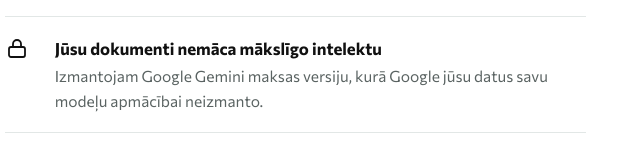
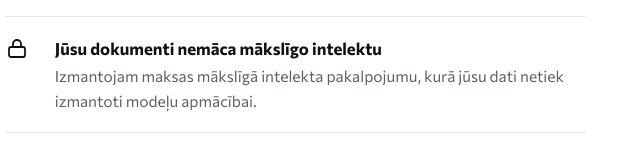
Before and after one commit to ungursedgars/clickless, a plain HTML site: page par-mums.html in a window 1280 px wide. Shown: the part 902-1066 px from the top of the page, 614-1254 px from the left. Drawn offline with Linux system fonts and the light colour scheme.

Commit message:
Datu solījuma teksts bez pakalpojumu nosaukumiem
Co-Authored-By: Claude Opus 5.5 <noreply@anthropic.com>

```diff
--- a/par-mums.html
+++ b/par-mums.html
@@ -96,7 +96,7 @@
         </li>
         <li>
           <svg viewBox="0 0 24 24" aria-hidden="true"><rect x="4" y="10" width="16" height="10" rx="2" fill="none" stroke="currentColor" stroke-width="1.8"/><path d="M8 10V7a4 4 0 018 0v3" fill="none" stroke="currentColor" stroke-width="1.8"/></svg>
-          <div><strong>Jūsu dokumenti nemāca mākslīgo intelektu</strong><p>Izmantojam Google Gemini maksas versiju, kurā Google jūsu datus savu modeļu apmācībai neizmanto.</p></div>
+          <div><strong>Jūsu dokumenti nemāca mākslīgo intelektu</strong><p>Izmantojam maksas mākslīgā intelekta pakalpojumu, kurā jūsu dati netiek izmantoti modeļu apmācībai.</p></div>
         </li>
       </ul>
     </div>
```
Also changed, not shown: src/parts/dati.html (+1 -1 lines).
